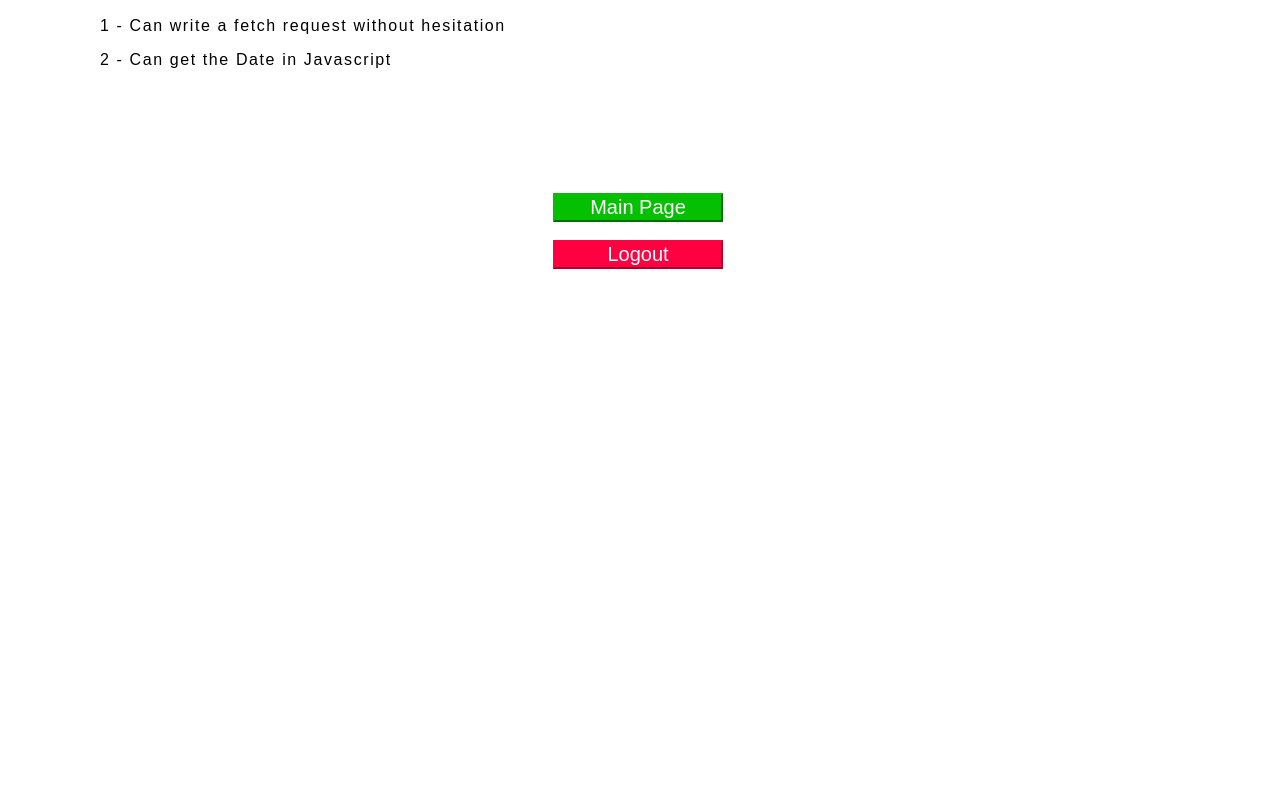
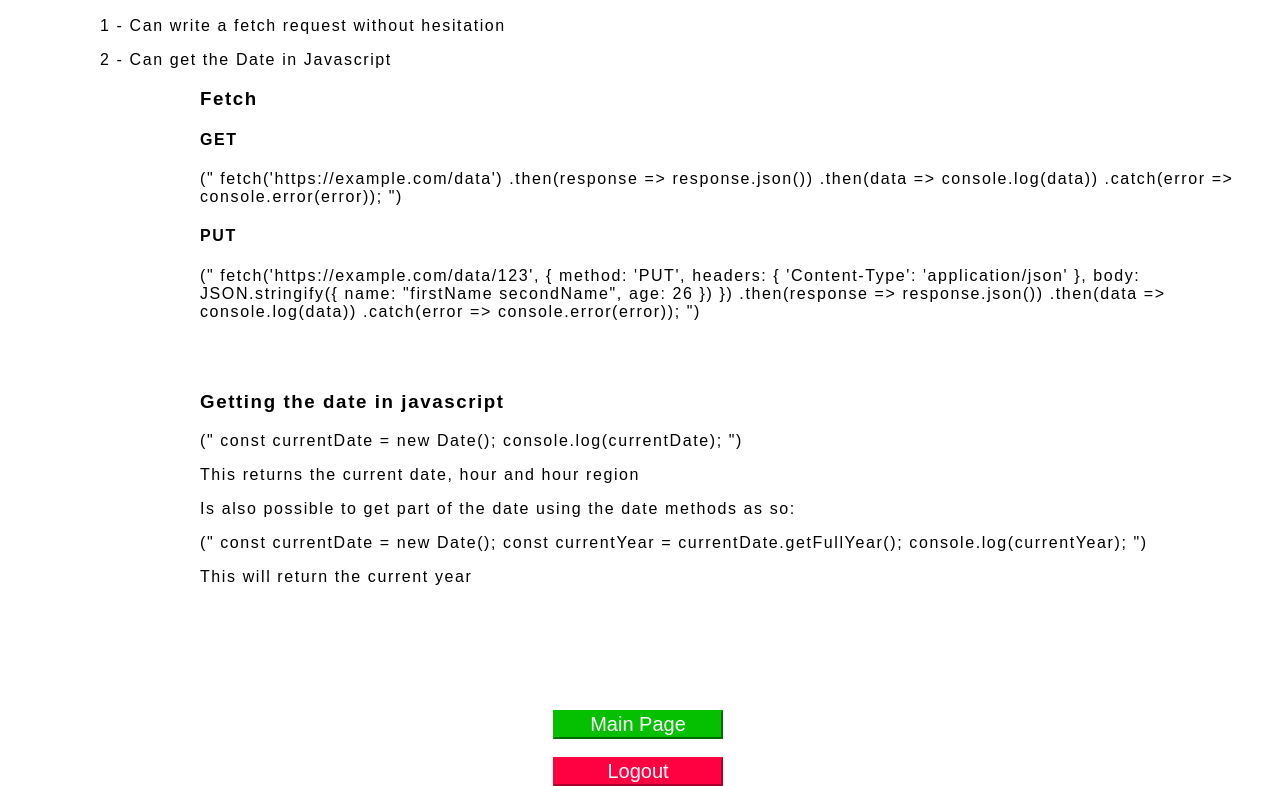
Before and after one commit to mada0245/nodeJsMandatory1, a website: page public/frontEnd/html/lesson4Page.html in a window 1280 px wide. Shown: the part 111-897 px from the top of the page. Before the commit the page ends 800 px from the top, so only its background shows below. Drawn offline with Linux system fonts and the light colour scheme.

Commit message:
finished lesson 3 and 4

```diff
--- a/public/frontEnd/html/lesson4Page.html
+++ b/public/frontEnd/html/lesson4Page.html
@@ -17,10 +17,43 @@
         <p>2 - Can get the Date in Javascript</p>
 
     </div>
-    <div class = "WhatDidWeLearn text text4" id = "LearningTopics4">
-
-
-
+    <div class = "WhatDidWeLearn text text2" id = "LearningTopics4">
+        <h3>Fetch</h3>
+        <h4>GET</h4>
+        <p>("
+            fetch('https://example.com/data')
+            .then(response => response.json())
+            .then(data => console.log(data))
+            .catch(error => console.error(error));
+        ")</p>
+        <h4>PUT</h4>
+        <p>("
+            fetch('https://example.com/data/123', {
+                method: 'PUT',
+                headers: {
+                  'Content-Type': 'application/json'
+                },
+                body: JSON.stringify({ name: "firstName secondName", age: 26 })
+              })
+                .then(response => response.json())
+                .then(data => console.log(data))
+                .catch(error => console.error(error));
+        ")</p>
+        <br>
+        <br>
+        <h3>Getting the date in javascript</h3>
+        <p>("
+            const currentDate = new Date();
+            console.log(currentDate);
+        ")</p>
+        <p>This returns the current date, hour and hour region</p>
+        <p>Is also possible to get part of the date using the date methods as so:</p>
+        <p>("
+            const currentDate = new Date();
+            const currentYear = currentDate.getFullYear();
+            console.log(currentYear);
+        ")</p>
+        <p>This will return the current year</p>
         <br>
         <br>
         <br>
```
Also changed, not shown: public/frontEnd/html/lesson3Page.html (+41 -3 lines).
